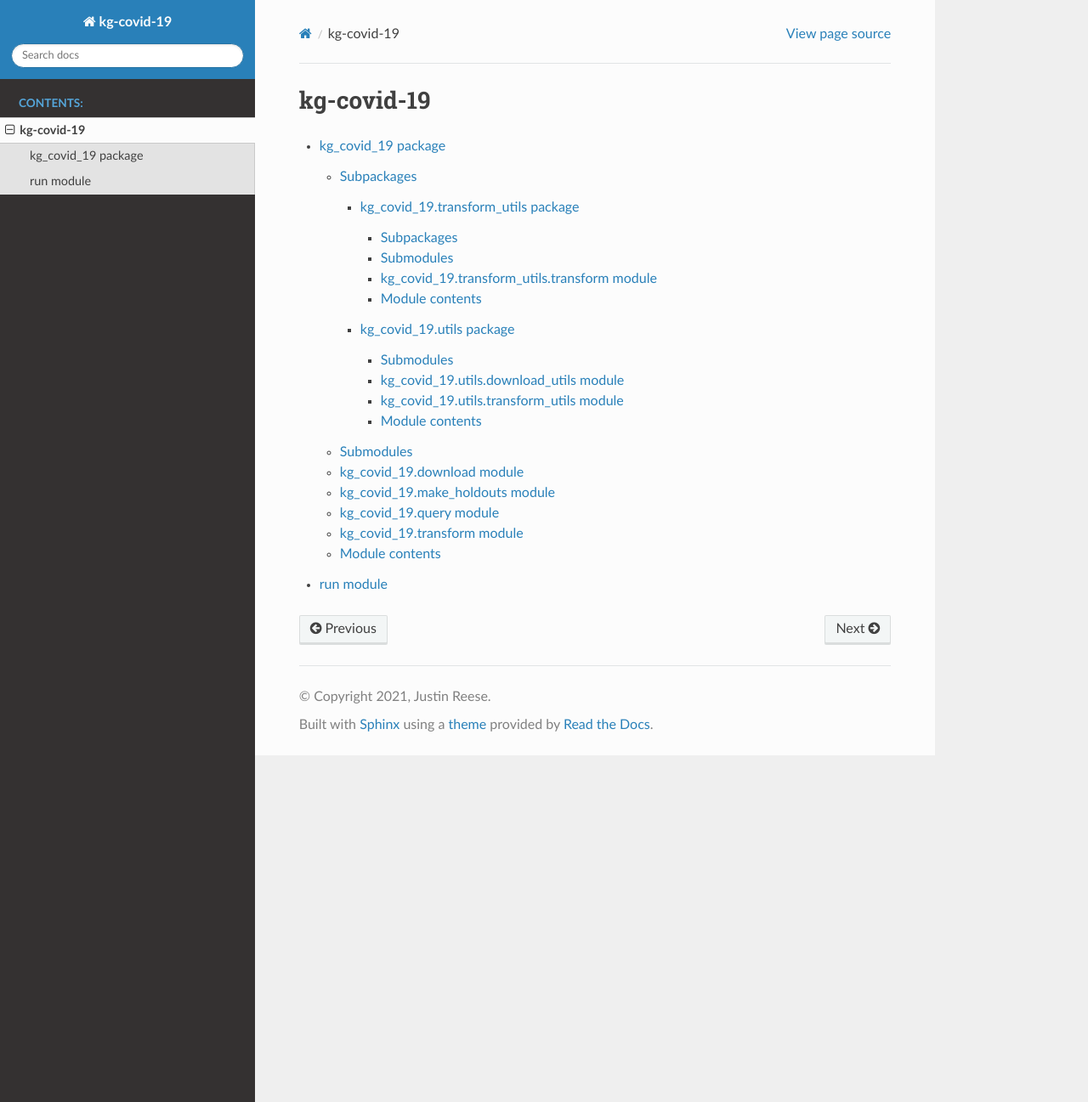
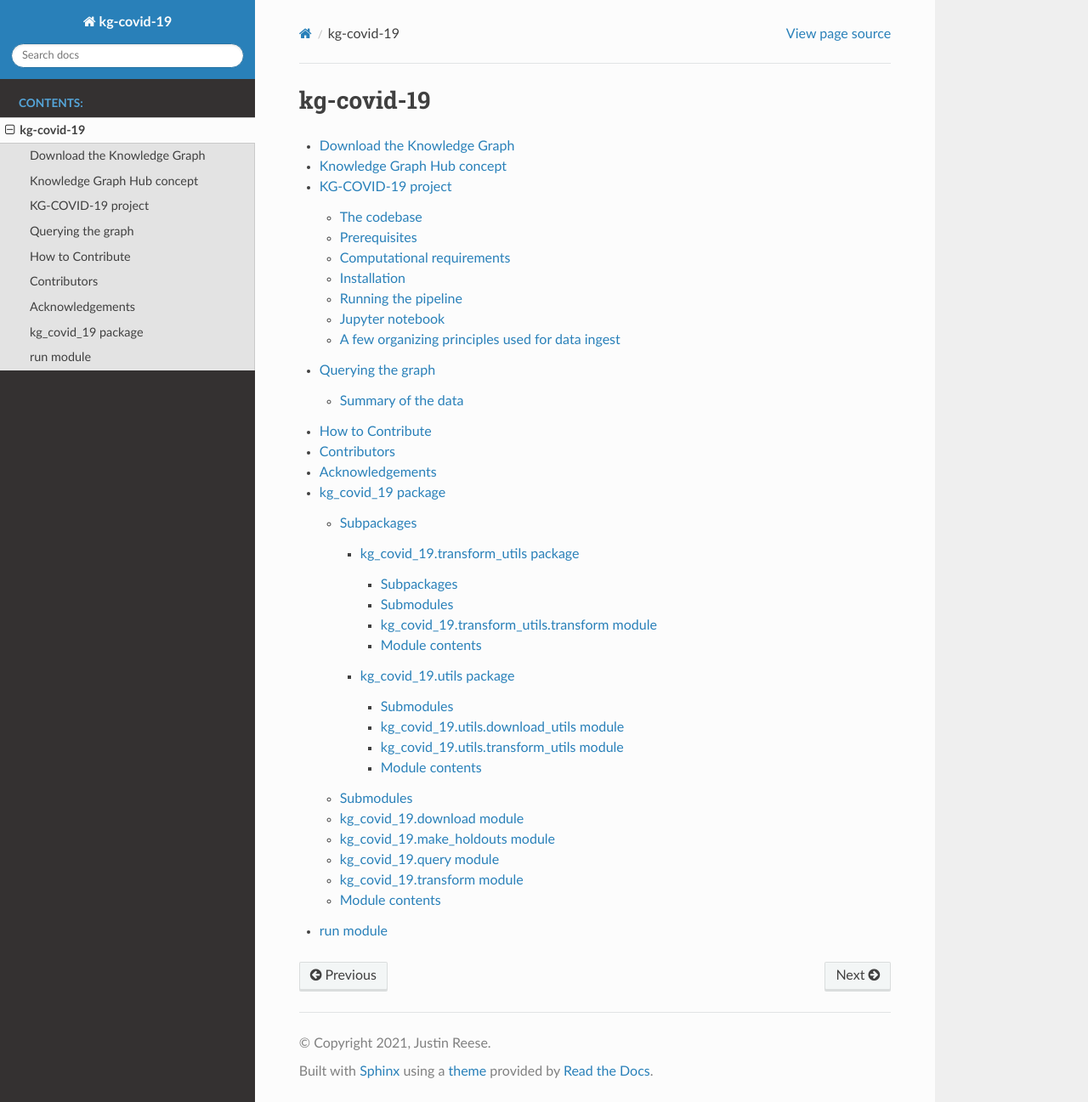
Before and after one commit to Knowledge-Graph-Hub/kg-covid-19, a Sphinx documentation site: the page built from sphinx/modules.rst, in a window 1280 px wide and 1297 px high. Shown: the whole window at 85% size. Built offline with Sphinx 7.4.7 and the Read the Docs theme 2.0.0, drawn with Linux system fonts in a browser that asks for light colours; some of the changed lines change nothing that is shown.

Commit message:
Add wiki front page to docs

```diff
--- /dev/null
+++ b/sphinx/getting_started.rst
@@ -0,0 +1,182 @@
+Download the Knowledge Graph
+----------------------------
+
+Prebuilt versions of the KG-COVID-19 knowledge graph build from all
+available data are available in the following serialization formats:
+
+* `RDF N-Triples <http://kg-hub.berkeleybop.io/kg-covid-19/current/kg-covid-19.nt.gz>`__
+* `KGX TSV <http://kg-hub.berkeleybop.io/kg-covid-19/current/kg-covid-19.tar.gz>`__
+
+See `here <https://github.com/NCATS-Tangerine/kgx/blob/master/data-preparation.md>`__
+for a description of the KGX TSV format
+
+Previous builds are available for download
+`here <https://kg-hub.berkeleybop.io/kg-covid-19/>`__. Each build
+contains the following data:
+
+* ``raw``: the data ingested for this build
+* ``transformed``: the transformed data from each source
+* ``stats``: detailed statistics about the contents of the KG
+* ``Jenkinsfile``: the exact commands used to generate the KG
+* ``kg-covid-19.nt.gz``: an RDF/Ntriples version of the KG
+* ``kg-covid-19.tar.gz``: a KGX TSV version of the KG
+* ``kg-covid-19.jnl.gz``: the Blazegraph journal file (for loading an endpoint)
+
+Knowledge Graph Hub concept
+---------------------------
+
+A Knowledge Graph Hub (KG Hub) is framework to download and transform
+data to a central location for building knowledge graphs (KGs) from
+different combination of data sources, in an automated, YAML-driven way.
+The workflow constitutes of 3 steps:
+
+* Download data
+* Transform data for each data source into two TSV files (``edges.tsv`` and ``nodes.tsv``) as specified `here <https://github.com/NCATS-Tangerine/kgx/blob/master/data-preparation.md>`__
+* Merge the graphs for each data source of interest using `KGX <https://github.com/NCATS-Tangerine/kgx/>`__ to produce a merged knowledge graph
+
+To facilitate interoperability of datasets, `Biolink
+categories <https://biolink.github.io/biolink-model/docs/category.html>`__
+are added to nodes and `Biolink association
+types <https://biolink.github.io/biolink-model/docs/Association>`__ are
+added to edges during transformation.
+
+A more thorough explanation of the KG-hub concept is
+`here <https://knowledge-graph-hub.github.io/>`__.
+
+KG-COVID-19 project
+-------------------
+
+The
+`KG-COVID-19 <https://github.com/Knowledge-Graph-Hub/kg-covid-19/>`__
+project is the first instantiation of such a KG Hub. Thus, KG-COVID-19
+is a framework, that follows design patterns of the KG Hub, to download
+and transform COVID-19/SARS-COV-2 related datasets and emit a knowledge
+graph that can then be used for machine learning or others uses, to
+produce actionable knowledge.
+
+The codebase
+~~~~~~~~~~~~
+
+-  `Here <https://github.com/Knowledge-Graph-Hub/kg-covid-19>`__ is the
+   GitHub repo for this project.
+-  `Here <https://github.com/monarch-initiative/embiggen>`__ is the
+   GitHub repo for Embiggen, an implementation of node2vec and other
+   methods to generate embeddings and apply machine learning to graphs.
+-  `Here <https://github.com/NCATS-Tangerine/kgx/>`__ is the GitHub repo
+   for KGX, a knowledge graph exchange tool for working with graphs
+
+Prerequisites
+~~~~~~~~~~~~~
+
+-  Java/JDK is required in order for the transform step to work
+   properly. See
+   `here <https://docs.oracle.com/en/java/javase/15/install/overview-jdk-installation.html#GUID-8677A77F-231A-40F7-98B9-1FD0B48C346A>`__
+   for instructions on installing.
+
+Computational requirements
+~~~~~~~~~~~~~~~~~~~~~~~~~~
+
+-  On a commodity server with 200 GB of memory, generation of the
+   knowledge graph containing all source data requires a total of 3.7
+   hours (0.13 hours, 1.5 hours, and 2.1 hours for the download,
+   transform, and merge step, respectively), with a peak memory usage of
+   34.4 GB and disk use of 37 GB. An estimate of the current build time
+   on a typical server is also available
+   `here <https://build.berkeleybop.io/job/knowledge-graph-hub/job/kg-covid-19/job/master/>`__.
+
+Installation
+~~~~~~~~~~~~
+
+.. code:: sh
+
+       git clone https://github.com/Knowledge-Graph-Hub/kg-covid-19
+       cd kg-covid-19
+       python3 -m venv venv && source venv/bin/activate # optional
+       pip install .
+
+Running the pipeline
+~~~~~~~~~~~~~~~~~~~~
+
+.. code:: sh
+
+       python run.py download
+       python run.py transform
+       python run.py merge
+
+Jupyter notebook
+~~~~~~~~~~~~~~~~
+
+We have also prepared a `Jupyter
+notebook <https://github.com/Knowledge-Graph-Hub/kg-covid-19/blob/master/example-KG-COVID-19-usage.ipynb>`__
+demonstrating how to run the pipeline to generate a KG, and also how to
+use other tooling such as graph sampling for generating holdouts, and
+graph querying.
+
+A few organizing principles used for data ingest
+~~~~~~~~~~~~~~~~~~~~~~~~~~~~~~~~~~~~~~~~~~~~~~~~
+
+-  UniProtKB identifiers are used for genes and proteins, where possible
+-  For drug/compound identifiers, there is a preferred namespace. If
+   there are datasets that provide identifiers from multiple namespaces
+   then the choice is determined based on a descending order of
+   preference,
+
+   -  ``CHEBI`` > ``CHEMBL`` > ``DRUGBANK`` > ``PUBCHEM``
+
+-  Less is more: for each data source, we ingest only the subset of data
+   that is most relevant to the knowledge graph in question (here, it’s
+   KG-COVID-19)
+-  We avoid ingesting data from a source that isn’t authoritative for
+   the data in question (e.g. we do not ingest protein interaction data
+   from a drug database)
+-  Each ingest should make an effort to add provenance data by adding a
+   ``provided_by`` column for each node and edge in the output TSV file,
+   populated with the source of each datum
+
+Querying the graph
+------------------
+
+A SPARQL endpoint for the merged knowledge graph is available
+`here <http://kg-hub-rdf.berkeleybop.io/blazegraph/#query>`__. For a
+better experience, consider using https://yasgui.triply.cc/ for your
+querying needs (for yasgui, set
+http://kg-hub-rdf.berkeleybop.io/blazegraph/sparql as your SPARQL
+endpoint). If you are not sure where to start, here are some example
+SPARQL queries:
+https://github.com/Knowledge-Graph-Hub/kg-covid-19/tree/master/queries/sparql
+
+Summary of the data
+~~~~~~~~~~~~~~~~~~~
+
+A detailed, up-to-date summary of data in KG-COVID-19 is available
+`here <https://kg-hub.berkeleybop.io/kg-covid-19/current/stats/merged_graph_stats.yaml>`__,
+with contents of the knowledge graph broken down by Biolink categories
+and Biolink association types for nodes and edges, respectively.
+
+An interactive dashboard to explore these stats is available
+`here <https://knowledge-graph-hub.github.io/kg-covid-19-dashboard/>`__.
+
+How to Contribute
+-----------------
+
+-  `Here <https://github.com/Knowledge-Graph-Hub/kg-covid-19/wiki/How-to-help>`__
+   is a more detailed description, and instructions on how to help us
+   with our KG-COVID-19 effort.
+
+Contributors
+------------
+
+-  `Justin Reese <https://github.com/justaddcoffee>`__
+-  `Deepak Unni <https://github.com/deepakunni3>`__
+-  `Marcin Joachimiak <https://github.com/realmarcin>`__
+-  `Peter Robinson <https://github.com/pnrobinson>`__
+-  `Chris Mungall <https://github.com/cmungall>`__
+-  `Tiffany Callahan <https://github.com/callahantiff>`__
+-  `Luca Cappelletti <https://github.com/LucaCappelletti94>`__
+-  `Vida Ravanmehr <https://github.com/vidarmehr>`__
+
+Acknowledgements
+----------------
+
+We gratefully acknowledge and thank all COVID-19 data providers for
+making their data available.
--- a/sphinx/modules.rst
+++ b/sphinx/modules.rst
@@ -4,5 +4,6 @@ kg-covid-19
 .. toctree::
    :maxdepth: 4
 
+   getting_started
    kg_covid_19
    run
```
